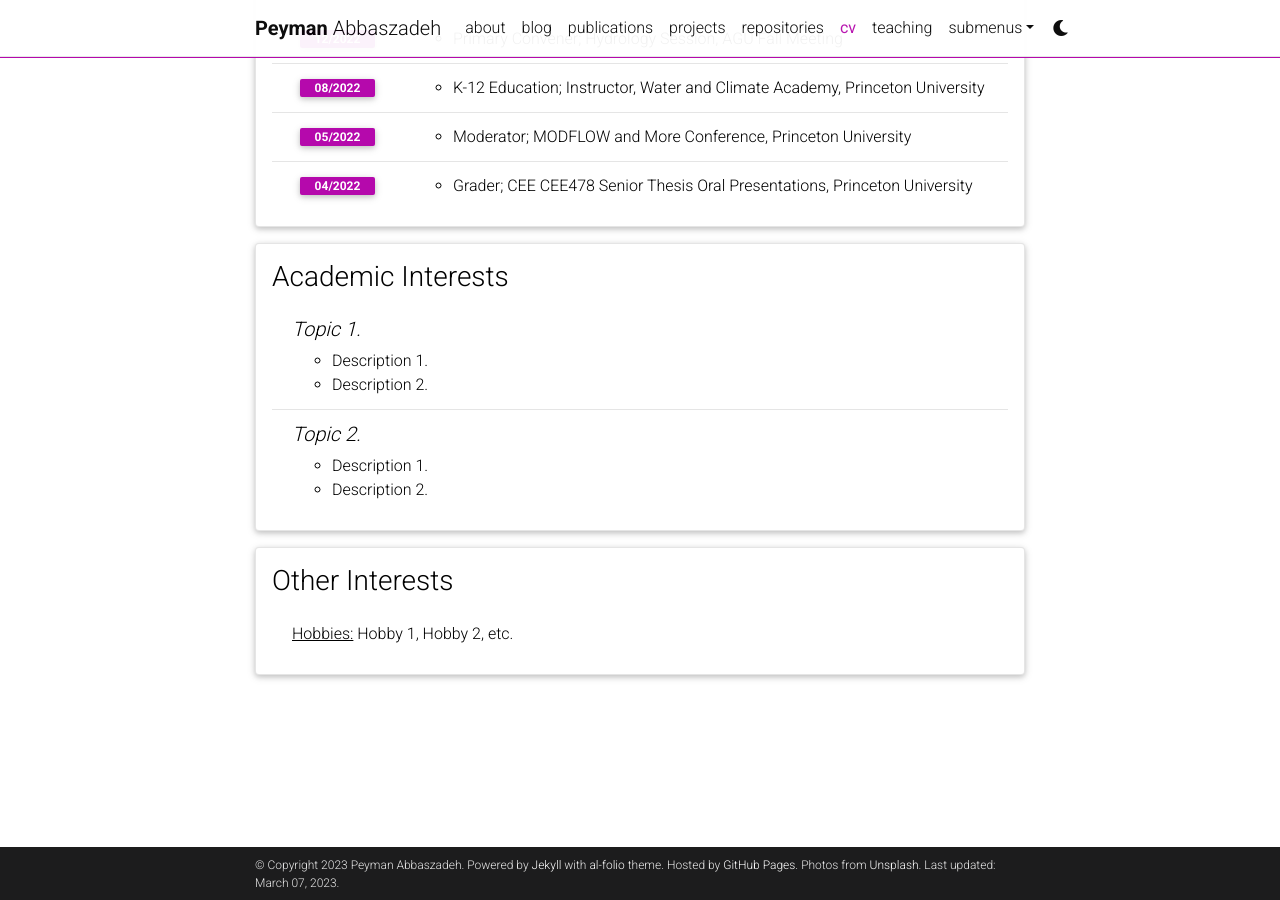
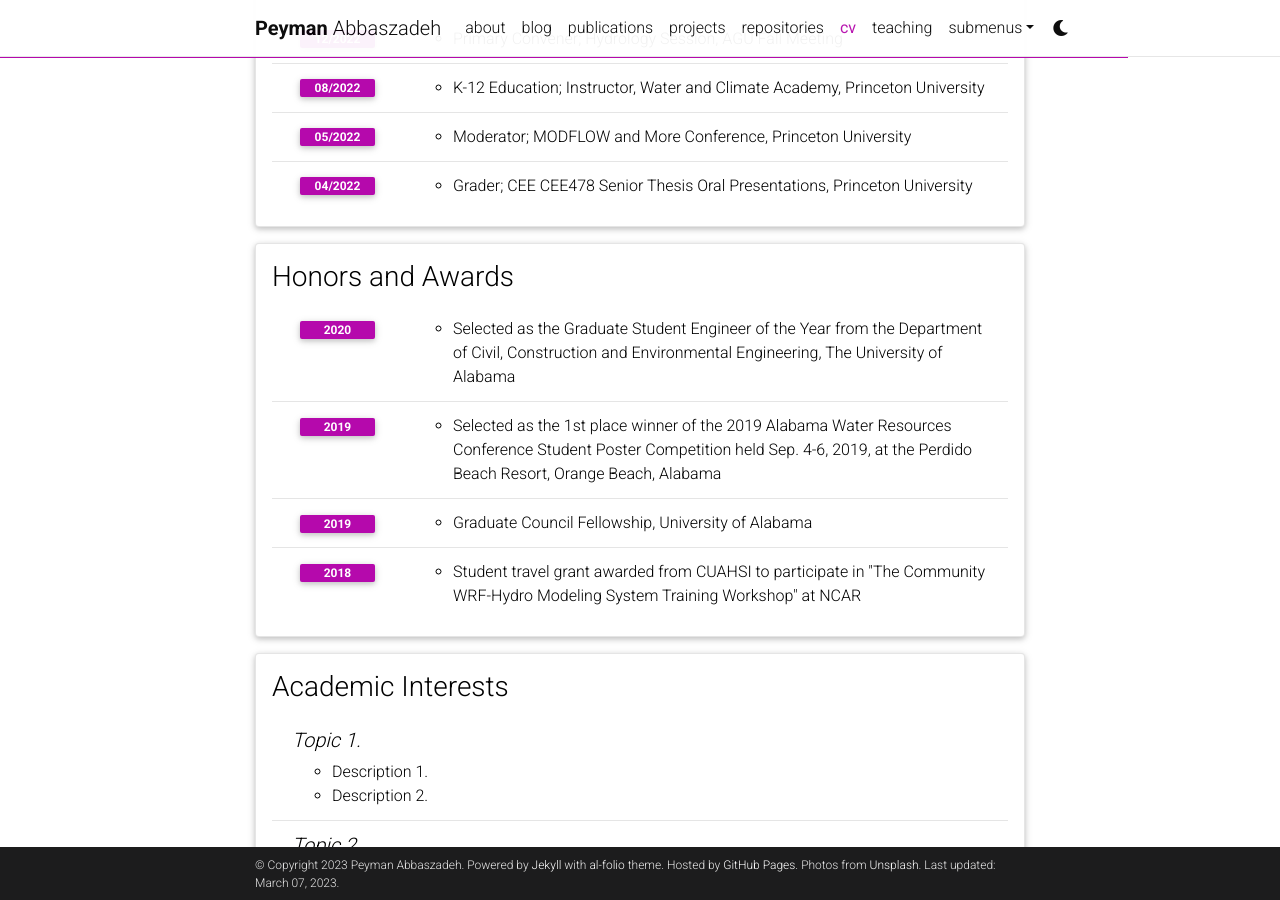
Before and after one commit to Pabbaszadeh/Pabbaszadeh.github.io, a Jekyll site: the page built from _pages/cv.md, in a window 1280 px wide and 900 px high, scrolled down 2177 px. Built offline with Jekyll 4.4.1, drawn with Linux system fonts in a browser that asks for light colours; comment, search, counter and statistics services are not loaded; a style sheet for code colours, icons or effects is not loaded.

Commit message:
Update cv.yml

```diff
--- a/_data/cv.yml
+++ b/_data/cv.yml
@@ -101,6 +101,21 @@
       items:
         - Grader; CEE CEE478 Senior Thesis Oral Presentations, Princeton University
 
+- title: Honors and Awards
+  type: time_table
+  contents:
+    - year: 2020
+      items:
+        - Selected as the Graduate Student Engineer of the Year from the Department of Civil, Construction and Environmental Engineering, The University of Alabama
+    - year: 2019
+      items:
+        - Selected as the 1st place winner of the 2019 Alabama Water Resources Conference Student Poster Competition held Sep. 4-6, 2019, at the Perdido Beach Resort, Orange Beach, Alabama
+    - year: 2019
+      items:
+        - Graduate Council Fellowship, University of Alabama
+    - year: 2018
+      items:
+        - Student travel grant awarded from CUAHSI to participate in "The Community WRF-Hydro Modeling System Training Workshop" at NCAR
 
 - title: Academic Interests
   type: nested_list
```
